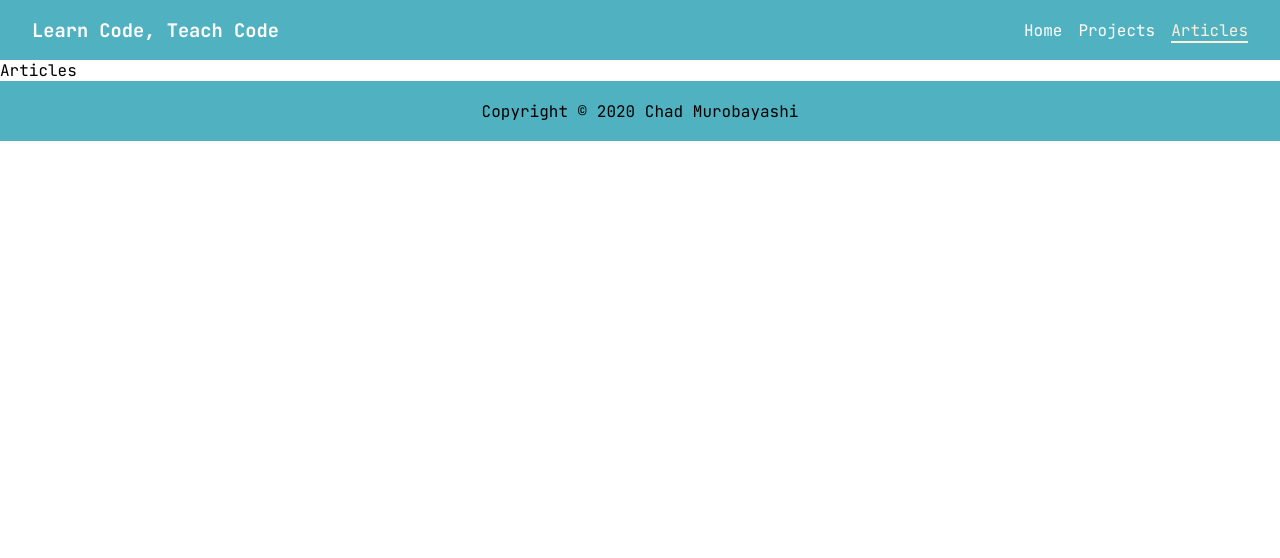
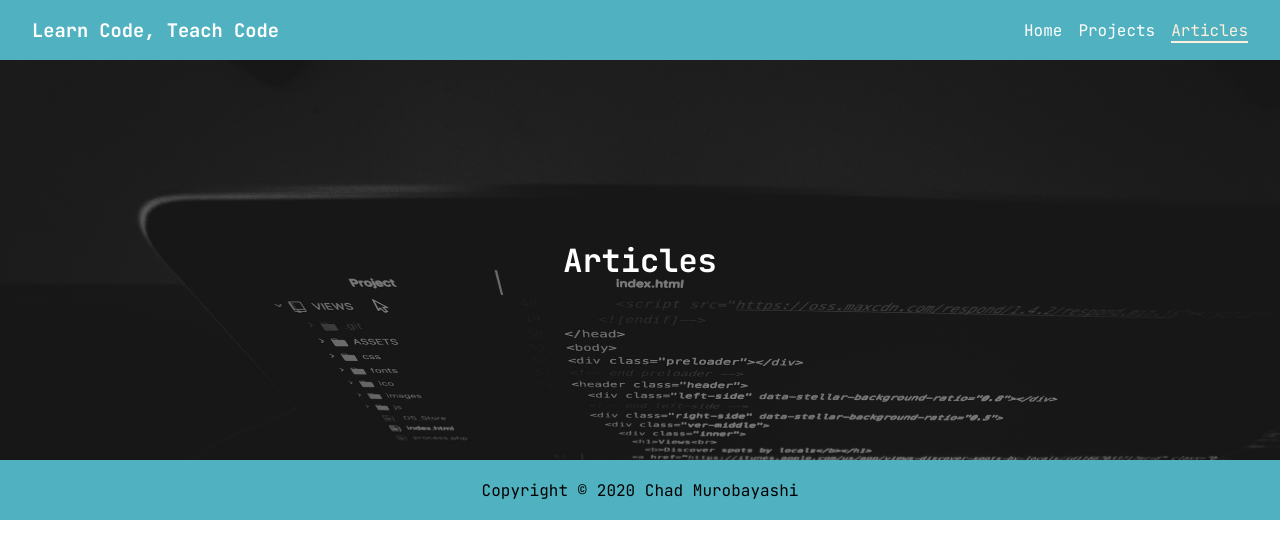
Before and after one commit to chadmuro/learn-code-teach-code, a React (Create React App) app: page /articles in a window 1280 px wide. Shown: the top 558 px of the page. Built offline with nearby package versions, Linux system fonts and the light colour scheme.

Commit message:
create pagehero

```diff
--- a/src/components/Articles/Articles.js
+++ b/src/components/Articles/Articles.js
@@ -1,7 +1,10 @@
 import React from 'react';
+import PageHero from '../../layout/PageHero/PageHero';
 
 const Articles = () => {
-	return <div>Articles</div>;
+	return (
+		<PageHero title="Articles" />
+	);
 };
 
 export default Articles;
--- a/src/components/Home/Hero/Hero.scss
+++ b/src/components/Home/Hero/Hero.scss
@@ -2,8 +2,6 @@
 
 
 .hero {
-
-
 	&__video {
 		position: absolute;
 		top: 0;
--- a/src/components/Projects/Projects.js
+++ b/src/components/Projects/Projects.js
@@ -1,7 +1,10 @@
 import React from 'react';
+import PageHero from '../../layout/PageHero/PageHero';
 
 const Projects = () => {
-	return <div>Projects</div>;
+	return (
+		<PageHero title="Projects"/>
+	)
 };
 
 export default Projects;
--- /dev/null
+++ b/src/layout/PageHero/PageHero.js
@@ -0,0 +1,12 @@
+import React from 'react';
+import './PageHero.scss';
+
+const PageHero = ({ title }) => {
+    return (
+        <div className="pagehero">
+            <h1 className="pagehero__title">{title}</h1>
+        </div>
+    )
+}
+
+export default PageHero;
--- /dev/null
+++ b/src/layout/PageHero/PageHero.scss
@@ -0,0 +1,16 @@
+@import '../../sass/variables.scss';
+
+.pagehero {
+    background: linear-gradient(rgba(0,0,0,0.5), rgba(0,0,0,0.5)), url('../../img/lctc-hero.jpg');
+    background-size: cover;
+    background-position: top;
+    height: 400px;
+    width: 100%;
+    display: flex;
+    justify-content: center;
+    align-items: center;
+
+    &__title {
+        color: $color-white;
+    }
+}
```
Also changed, not shown: 1 other file (tests, documents, lock files or other folders).
